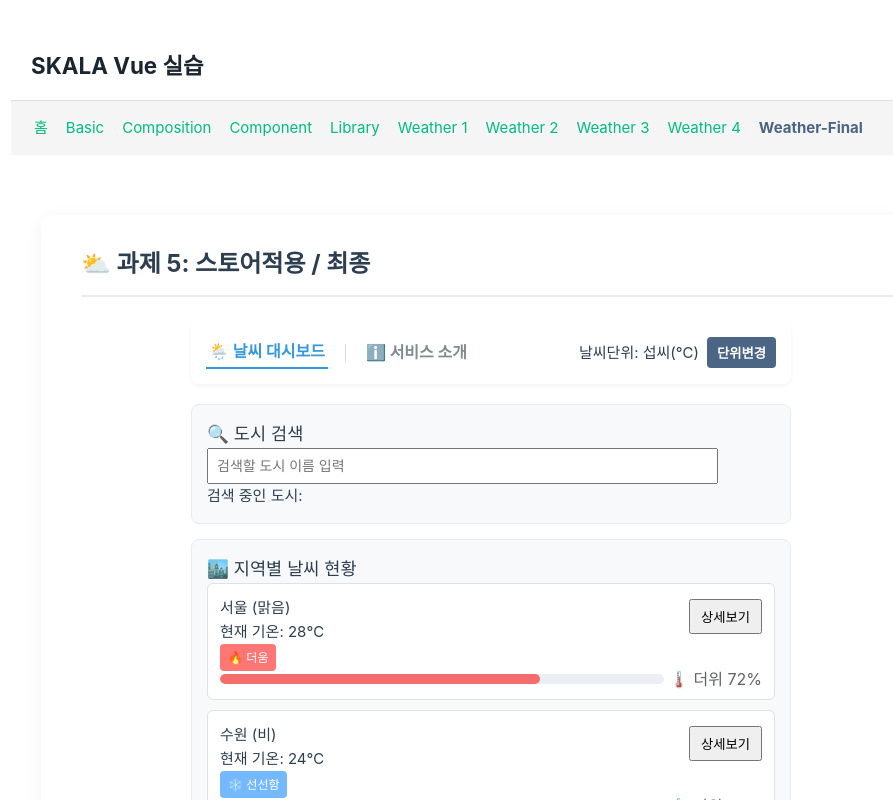
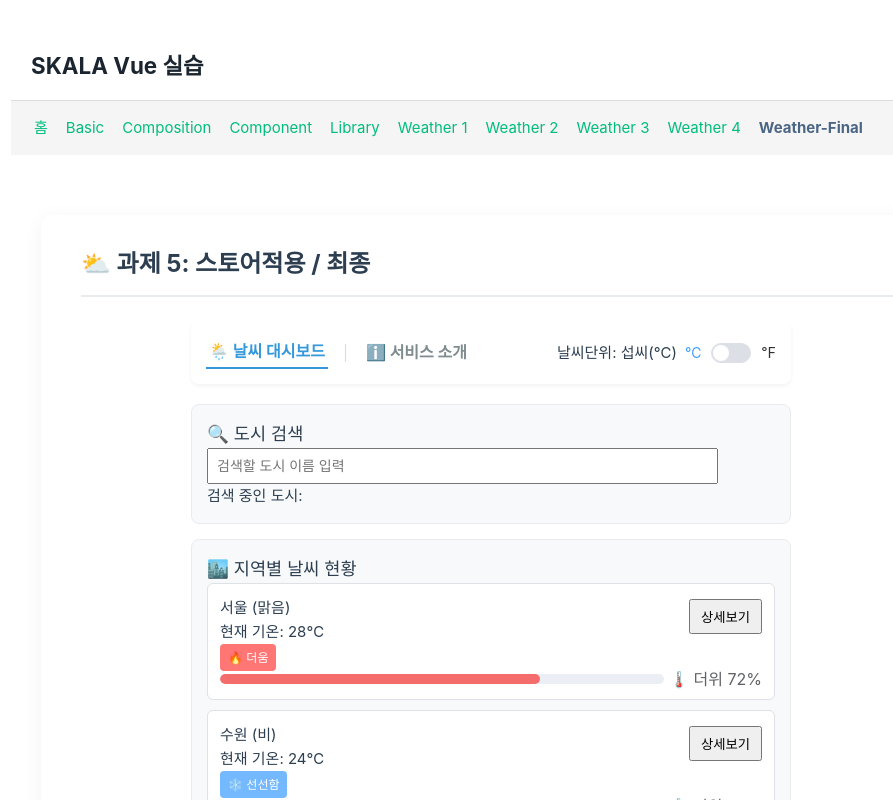
Before and after one commit to jongmiiin/skala-vue, a Vue app: page /weather/task5 in a window 1280 px wide. Shown: the top 800 px of the page, without its empty margins (21-914 px from the left). Built offline with nearby package versions, Linux system fonts and the light colour scheme.

Commit message:
feat: 단위 변경을 el-switch + 토스트 알림으로 개선

```diff
--- a/src/components/exercise/UnitToggler.vue
+++ b/src/components/exercise/UnitToggler.vue
@@ -1,14 +1,35 @@
 <script setup>
 import { useConfigStore } from '@/stores/configStore'
+import { ElMessage } from 'element-plus'
+import { computed } from 'vue'
+
 const configStore = useConfigStore()
+
+const isFahrenheit = computed({
+  get: () => configStore.unit === 'fahrenheit',
+  set: () => {
+    configStore.toggleUnit()
+    ElMessage.success(
+      configStore.unit === 'fahrenheit' ? '🌡️ 화씨(℉)로 전환했어요' : '🌡️ 섭씨(℃)로 전환했어요',
+    )
+  },
+})
 </script>
 
 <template>
-  <div style="text-align: center; margin-left: auto; display: inline-flex; align-items: center; gap: 8px">
+  <div
+    style="
+      text-align: center;
+      margin-left: auto;
+      display: inline-flex;
+      align-items: center;
+      gap: 8px;
+    "
+  >
     <span
       >날씨단위: <strong>{{ configStore.unit === 'celsius' ? '섭씨(℃)' : '화씨(℉)' }}</strong></span
     >
-    <button @click="configStore.toggleUnit" class="toggle-btn">단위변경</button>
+    <el-switch v-model="isFahrenheit" active-text="℉" inactive-text="℃" />
   </div>
 </template>
 
```
